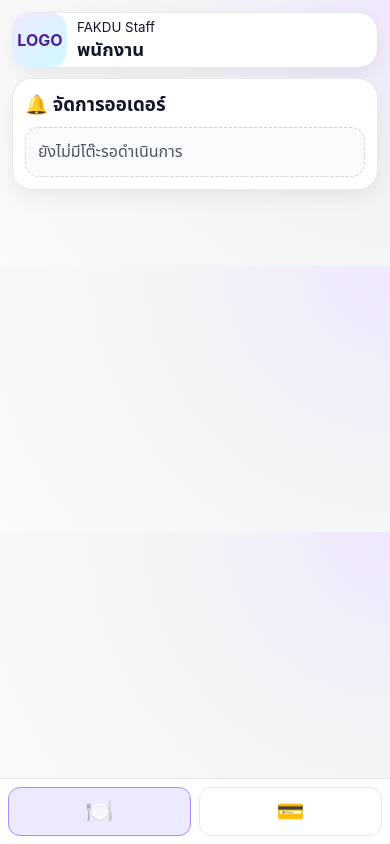
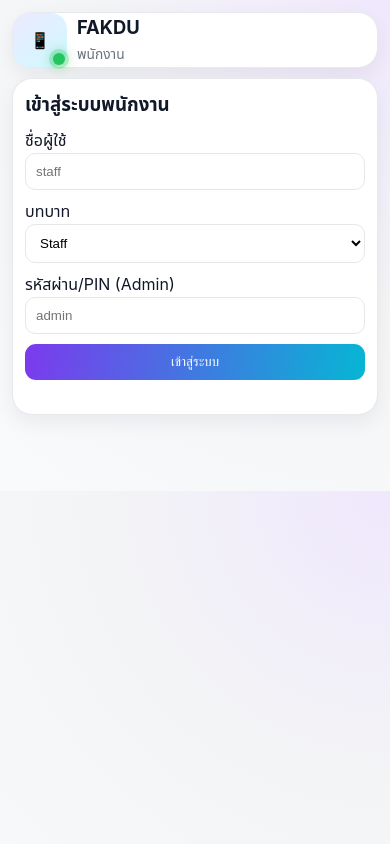
Before and after one commit to kisoga4-commits/pOSPython, a Flask app: page /staff in a window 390 px wide. Run offline with Flask 3, Linux system fonts and the light colour scheme; data comes from the database, SQL or seed files in the repository; parts of the project's set-up code (start-up, migrations or seed data) failed here and were passed over; some libraries are stand-ins or nearby versions.

Commit message:
Refactor to mobile-only UI with staff auth and local-time ordering

```diff
--- a/app.py
+++ b/app.py
@@ -2,7 +2,7 @@ import logging
 import base64
 import io
 import importlib.util
-from datetime import datetime, timezone
+from datetime import datetime
 from collections import defaultdict
 
 from flask import Flask, abort, jsonify, render_template, request
@@ -33,8 +33,8 @@ def run_server() -> None:
     app.run(host="0.0.0.0", port=5000)
 
 
-def utc_now() -> str:
-    return datetime.now(timezone.utc).isoformat()
+def local_now() -> str:
+    return datetime.now().isoformat()
 
 
 @app.route("/")
@@ -70,6 +70,9 @@ def customer_page():
     table_id = request.args.get("table", type=int)
     if table_id is None or table_id < 1:
         abort(400, description="missing_or_invalid_table")
+    db = load_db()
+    if not any(table.get("id") == table_id for table in db.get("tables", [])):
+        abort(404, description="table_not_found")
     local_ip = get_local_ip()
     port = request.environ.get("SERVER_PORT", "5000")
     local_base_url = f"{request.scheme}://{local_ip}:{port}"
@@ -157,8 +160,8 @@ def _create_order(payload: dict) -> dict:
         "target_id": target_id,
         "items": normalized_cart,
         "status": initial_status,
-        "created_at": utc_now(),
-        "updated_at": utc_now(),
+        "created_at": local_now(),
+        "updated_at": local_now(),
         "source": source,
         "note": payload.get("note", ""),
     }
@@ -220,7 +223,7 @@ def _normalize_cart_items(raw_cart: list) -> list:
 
 @app.route("/api/ping", methods=["GET"])
 def api_ping():
-    return jsonify({"status": "ok", "server_time": utc_now()})
+    return jsonify({"status": "ok", "server_time": local_now()})
 
 
 @app.route("/api/sync/pending-orders", methods=["POST"])
@@ -257,7 +260,7 @@ def api_checkout():
     for order in db["orders"]:
         if order["target"] == target and order["target_id"] == target_id and order["status"] != "served":
             order["status"] = "served"
-            order["updated_at"] = utc_now()
+            order["updated_at"] = local_now()
         if order["target"] == target and order["target_id"] == target_id:
             pending_items.extend(order["items"])
 
@@ -269,7 +272,7 @@ def api_checkout():
         "items": pending_items,
         "total": total,
         "payment_method": payment_method,
-        "paid_at": utc_now(),
+        "paid_at": local_now(),
     }
     db["sales"].append(sale_record)
 
@@ -347,7 +350,7 @@ def api_order_item():
                 items[item_index]["addon"] = str(payload.get("addon", "")).strip()
 
         order["items"] = items
-        order["updated_at"] = utc_now()
+        order["updated_at"] = local_now()
 
         if order["target"] == "table" and isinstance(order.get("target_id"), int):
             for table in db["tables"]:
@@ -413,7 +416,7 @@ def api_table_accept():
     for order in db["orders"]:
         if order["target"] == "table" and order["target_id"] == table_id and order["status"] == "new":
             order["status"] = "preparing"
-            order["updated_at"] = utc_now()
+            order["updated_at"] = local_now()
             touched = True
 
     for table in db["tables"]:
@@ -510,7 +513,7 @@ def api_order_status():
     for order in db["orders"]:
         if order["id"] == order_id:
             order["status"] = status
-            order["updated_at"] = utc_now()
+            order["updated_at"] = local_now()
             db = save_db(db)
             return jsonify({"status": "success", "version": db["meta"]["version"]})
     return jsonify({"error": "order not found"}), 404
--- a/db.py
+++ b/db.py
@@ -2,7 +2,7 @@ import json
 import os
 import sqlite3
 from copy import deepcopy
-from datetime import datetime, timezone
+from datetime import datetime
 from threading import Lock
 
 BASE_DIR = os.path.abspath(os.path.dirname(__file__))
@@ -11,7 +11,7 @@ _db_lock = Lock()
 
 
 def now_iso() -> str:
-    return datetime.now(timezone.utc).isoformat()
+    return datetime.now().isoformat()
 
 
 def normalize_table_status(status: str) -> str:
--- a/static/staff.js
+++ b/static/staff.js
@@ -4,6 +4,8 @@ let lastCheckoutIds = new Set();
 let state = { tables: [], orders: [] };
 let serviceMode = 'table';
 const blinkTimers = new Map();
+const STAFF_AUTH_KEY = 'fakdu_staff_auth';
+let authState = null;
 
 const TABLE_STATUS_META = {
   available: { label: 'ว่าง', className: 'status-available' },
@@ -39,7 +41,48 @@ function playCheckoutSound() {
   audio.play().catch(() => {});
 }
 
-function tableCard(table, actions = []) {
+function playCallStaffSound() {
+  const audio = document.getElementById('call-staff-sound');
+  if (!audio) return;
+  audio.currentTime = 0;
+  audio.play().catch(() => {});
+}
+
+function loadAuthState() {
+  try {
+    const raw = localStorage.getItem(STAFF_AUTH_KEY);
+    if (!raw) return null;
+    const parsed = JSON.parse(raw);
+    if (!parsed?.username || !parsed?.role) return null;
+    return parsed;
+  } catch (error) {
+    return null;
+  }
+}
+
+function updateAuthUI() {
+  const loginScreen = document.getElementById('staff-login-screen');
+  const appScreen = document.getElementById('staff-app-screen');
+  const nav = document.getElementById('staff-bottom-nav');
+  const logoutBtn = document.getElementById('staff-logout-btn');
+  const dot = document.getElementById('staff-online-dot');
+  const online = navigator.onLine;
+  dot.classList.toggle('online', online);
+  dot.classList.toggle('offline', !online);
+  if (authState) {
+    loginScreen.classList.add('hidden');
+    appScreen.classList.remove('hidden');
+    nav.classList.remove('hidden');
+    logoutBtn.classList.remove('hidden');
+  } else {
+    loginScreen.classList.remove('hidden');
+    appScreen.classList.add('hidden');
+    nav.classList.add('hidden');
+    logoutBtn.classList.add('hidden');
+  }
+}
+
+function tableCard(table, orders = [], actions = []) {
   const meta = getStatusMeta(table.status);
   const unit = serviceMode === 'queue' ? 'คิว' : 'โต๊ะ';
   const card = document.createElement('div');
@@ -71,6 +114,17 @@ function tableCard(table, actions = []) {
     });
     card.appendChild(actionWrap);
   }
+  if (orders.length) {
+    const orderSummary = document.createElement('div');
+    orderSummary.className = 'table-order-summary';
+    orders.slice(0, 4).forEach((item) => {
+      const hasAddon = Array.isArray(item.addons) ? item.addons.length > 0 : Boolean(item.addon);
+      const row = document.createElement('small');
+      row.innerHTML = `• ${item.name}${hasAddon ? '<span class="addon-flag">➕ Add-on</span>' : ''}`;
+      orderSummary.appendChild(row);
+    });
+    card.appendChild(orderSummary);
+  }
   return card;
 }
 
@@ -101,7 +155,8 @@ function renderCustomerTab() {
         },
       });
     }
-    list.appendChild(tableCard(table, actions));
+    const tableItems = tableOrders.flatMap((order) => order.items || []);
+    list.appendChild(tableCard(table, tableItems, actions));
   });
 }
 
@@ -116,7 +171,10 @@ function renderCheckoutTab() {
   }
 
   checkoutTables.forEach((table) => {
-    list.appendChild(tableCard(table, [{
+    const tableItems = state.orders
+      .filter((order) => order.target === 'table' && order.target_id === table.id && order.status !== 'cancelled')
+      .flatMap((order) => order.items || []);
+    list.appendChild(tableCard(table, tableItems, [{
       label: '💵 ปิดบิลเงินสด',
       className: 'btn-secondary',
       onClick: async () => {
@@ -152,6 +210,7 @@ function bindTabs() {
 }
 
 async function loadLive() {
+  if (!authState) return;
   const data = await api(`/api/staff/live?since=${version}`);
   if (!data.changed) return;
 
@@ -170,6 +229,7 @@ async function loadLive() {
   checkoutNow.forEach((tableId) => {
     if (!lastCheckoutIds.has(tableId)) blinkTableCard(tableId);
   });
+  if (hasNewCheckout) playCallStaffSound();
   lastPendingIds = pendingNow;
   lastCheckoutIds = checkoutNow;
 
@@ -191,7 +251,31 @@ function blinkTableCard(tableId) {
 }
 
 (function init() {
+  authState = loadAuthState();
+  updateAuthUI();
   bindTabs();
-  loadLive();
+  document.getElementById('staff-login-btn').addEventListener('click', () => {
+    const username = document.getElementById('staff-username').value.trim() || 'staff';
+    const role = document.getElementById('staff-role').value;
+    const pin = document.getElementById('staff-pin').value;
+    const message = document.getElementById('staff-login-message');
+    if (role === 'admin' && pin !== 'admin') {
+      message.textContent = 'PIN Admin ไม่ถูกต้อง';
+      return;
+    }
+    authState = { username, role };
+    localStorage.setItem(STAFF_AUTH_KEY, JSON.stringify(authState));
+    message.textContent = '';
+    updateAuthUI();
+    loadLive();
+  });
+  document.getElementById('staff-logout-btn').addEventListener('click', () => {
+    localStorage.removeItem(STAFF_AUTH_KEY);
+    authState = null;
+    updateAuthUI();
+  });
+  window.addEventListener('online', updateAuthUI);
+  window.addEventListener('offline', updateAuthUI);
+  if (authState) loadLive();
   setInterval(loadLive, 2000);
 })();
--- a/static/style.css
+++ b/static/style.css
@@ -35,7 +35,7 @@ h1,h2,h3,h4,p{margin:0}
 .header-icons{display:flex;gap:10px}
 .icon-btn{width:44px;height:44px;border-radius:999px;border:1px solid #ddd6fe;background:#fff;cursor:pointer;font-size:1.08rem;box-shadow:0 6px 14px rgba(124,58,237,.1);transition:.2s}
 .icon-btn:hover{transform:translateY(-1px)}
-.network-dot{width:12px;height:12px;border-radius:999px;display:inline-block;position:absolute;top:6px;left:6px;z-index:2}
+.network-dot{width:12px;height:12px;border-radius:999px;display:inline-block;position:absolute;right:2px;bottom:2px;z-index:2}
 .network-dot.online{background:#22c55e;box-shadow:0 0 0 4px rgba(34,197,94,.25),0 0 14px rgba(34,197,94,.8)}
 .network-dot.offline{background:#ef4444;box-shadow:0 0 0 4px rgba(239,68,68,.22),0 0 14px rgba(239,68,68,.7)}
 
@@ -49,10 +49,12 @@ h1,h2,h3,h4,p{margin:0}
 .head-actions{display:flex;align-items:center;gap:8px}
 .pill{background:#f3f4f6;color:#374151;padding:6px 10px;border-radius:999px;font-size:.82rem}
 
-.split-desktop{display:grid;grid-template-columns:1.2fr .8fr;gap:12px;margin-top:10px;min-height:calc(100vh - 220px)}
+.split-desktop{display:grid;grid-template-columns:1fr;gap:12px;margin-top:10px;min-height:calc(100vh - 220px)}
 .floor-map-area{overflow:auto;padding-right:6px}
 .table-grid{display:grid;grid-template-columns:repeat(auto-fill,minmax(calc(190px * var(--table-scale)),1fr));gap:12px}
 .table-card{border:1px solid #e5e7eb;background:#fff;border-radius:18px;padding:14px;cursor:pointer;text-align:left;transition:.25s;box-shadow:var(--shadow-soft)}
+.table-card.status-pending_order,
+.table-card.status-accepted_order{border:2px solid #fb923c;background:#fff7ed}
 .table-card:hover{transform:translateY(-2px)}
 .table-card.is-selected{outline:2px solid #7c3aed;outline-offset:2px}
 .table-card.is-ordering{background:linear-gradient(180deg,#f5f3ff,#ffffff);border-color:#a78bfa}
@@ -94,7 +96,7 @@ input,select{width:100%;padding:10px;border-radius:10px;border:1px solid var(--l
 .order-total{font-weight:700;margin-top:8px}
 .muted{color:var(--muted);font-size:.9rem;margin:6px 0}
 
-.cashier-layout{display:grid;grid-template-columns:.9fr 1.1fr;gap:10px}
+.cashier-layout{display:grid;grid-template-columns:1fr;gap:10px}
 .cashier-detail,.panel-block{border:1px solid var(--line);border-radius:14px;padding:12px;background:#fff}
 .system-check-card{background:linear-gradient(145deg,#ffffff,#f5f3ff 60%,#ecfeff);border:1px solid #ddd6fe;box-shadow:0 16px 30px rgba(79,70,229,.09)}
 .system-check-head{display:flex;justify-content:space-between;align-items:center;gap:10px;flex-wrap:wrap}
@@ -109,7 +111,7 @@ input,select{width:100%;padding:10px;border-radius:10px;border:1px solid var(--l
 .system-check-item strong{font-size:.95rem;word-break:break-word}
 .system-server-online{color:#166534}
 .system-server-offline{color:#b91c1c}
-.menu-form,.manage-row,.form-grid{display:grid;grid-template-columns:repeat(4,1fr);gap:8px;margin-top:8px}
+.menu-form,.manage-row,.form-grid{display:grid;grid-template-columns:1fr;gap:8px;margin-top:8px}
 .subtabs{display:flex;gap:6px;margin-top:10px;flex-wrap:wrap}
 .subtab{border:1px solid var(--line);background:#fff;border-radius:999px;padding:7px 12px;cursor:pointer}
 .subtab.is-active{background:#faf5ff;border-color:#c4b5fd;color:#5b21b6}
@@ -171,31 +173,28 @@ input,select{width:100%;padding:10px;border-radius:10px;border:1px solid var(--l
 .seg-btn.is-active{background:#eef2ff;color:#3730a3}
 .menu-btn{border:1px solid var(--line);background:#fff;padding:9px;border-radius:10px;text-align:left}
 
-@media (max-width:980px){
 .tab-bar{grid-template-columns:repeat(2,1fr)}
-  .split-desktop,.cashier-layout,.menu-form,.manage-row,.form-grid{grid-template-columns:1fr}
 .cart-sidebar{position:relative;max-height:none;top:auto}
 .system-check-grid{grid-template-columns:1fr}
-}
 
 .clean-table-grid .table-card small{color:#4b5563;line-height:1.45;display:block;min-height:38px}
 .table-total{margin-top:8px;font-weight:700;color:#4c1d95}
 .large-thumb .menu-choice-thumb{height:120px;font-size:.9rem}
 .wide-modal{max-width:1100px}
-.two-col-layout{grid-template-columns:1fr 1fr}
+.two-col-layout{grid-template-columns:1fr}
 .checkout-symbol-grid{display:grid;grid-template-columns:repeat(auto-fit,minmax(320px,1fr));gap:14px;margin-top:14px}
 .checkout-card{display:grid;gap:8px;text-align:left;padding:20px;min-height:190px;border-radius:18px;box-shadow:0 12px 24px rgba(15,23,42,.08)}
 .checkout-card .checkout-items{font-size:.92rem;color:#374151;line-height:1.4}
 .checkout-card .checkout-title{font-size:1.25rem}
 .menu-config-row{grid-template-columns:1fr 1fr auto}
-.extended-form{grid-template-columns:repeat(5,minmax(0,1fr))}
+.extended-form{grid-template-columns:1fr}
 .menu-image-preview{max-width:150px;max-height:150px;margin-top:10px;border:1px solid var(--line);border-radius:12px;display:block}
 .menu-admin-row{display:flex;justify-content:space-between;align-items:center;gap:12px}
 .menu-admin-meta{display:flex;gap:10px;align-items:center}
-.sales-overview-grid{display:grid;grid-template-columns:repeat(6,minmax(0,1fr));gap:10px;margin-top:10px}
+.sales-overview-grid{display:grid;grid-template-columns:repeat(2,minmax(0,1fr));gap:10px;margin-top:10px}
 .sales-range-row{display:grid;grid-template-columns:1fr 1fr auto;gap:10px;align-items:center}
 .sales-dashboard-head{display:grid;gap:10px}
-.sales-body-grid{display:grid;grid-template-columns:1.2fr .8fr;gap:12px;margin-top:12px}
+.sales-body-grid{display:grid;grid-template-columns:1fr;gap:12px;margin-top:12px}
 .sales-panel{border:1px solid var(--line);border-radius:14px;padding:12px;background:#fff}
 .sales-kpi{border:1px solid #eef2ff;background:linear-gradient(180deg,#fff,#f8fafc)}
 .sales-kpi.total{background:linear-gradient(140deg,#ede9fe,#cffafe)}
@@ -214,9 +213,7 @@ input,select{width:100%;padding:10px;border-radius:10px;border:1px solid var(--l
 .table-picker{display:grid;grid-template-columns:repeat(auto-fit,minmax(120px,1fr));gap:10px}
 .table-picker.horizontal-picker{display:flex}
 
-@media (max-width:980px){
-  .two-col-layout,.extended-form,.menu-config-row{grid-template-columns:1fr}
-}
+.menu-config-row{grid-template-columns:1fr}
 
 /* 2026 responsive split layout refresh */
 .desktop-shell{font-size:17px}
@@ -272,12 +269,10 @@ input,select{width:100%;padding:10px;border-radius:10px;border:1px solid var(--l
 .addon-check-item{display:flex;align-items:center;gap:8px}
 .addon-check-item input{width:auto}
 
-@media (max-width:768px){
 .app-shell.desktop-shell{padding:8px}
 .desktop-shell .tab-bar{grid-template-columns:repeat(2,1fr)}
 .staff-split-layout{grid-template-columns:1fr}
 .staff-cart-pane{position:relative;top:auto}
-}
 
 
 .toggle-row{display:flex;align-items:center;gap:12px;margin-bottom:12px;font-weight:600}
@@ -287,10 +282,15 @@ input,select{width:100%;padding:10px;border-radius:10px;border:1px solid var(--l
 .toggle-row input:checked + .toggle-slider{background:#34d399}
 .toggle-row input:checked + .toggle-slider:before{transform:translateX(24px)}
 
-@media (max-width:980px){
 .sales-overview-grid{grid-template-columns:repeat(2,1fr)}
 .sales-body-grid{grid-template-columns:1fr}
-}
+
+.staff-login-screen{margin-top:10px}
+.login-form{display:grid;gap:10px;margin-top:10px}
+.logout-btn{margin-left:auto}
+.brand-copy{display:grid;gap:2px}
+.table-order-summary{margin-top:8px;display:grid;gap:4px}
+.addon-flag{display:inline-flex;background:#fde68a;color:#92400e;border-radius:999px;padding:2px 6px;font-size:.72rem;font-weight:700;margin-left:6px}
 
 .bill-modal-card{max-width:620px}
 .bill-items-clean{max-height:220px;overflow:auto;padding:8px;border-radius:14px;background:#f8fafc;border:1px solid #e5e7eb}
--- a/templates/staff.html
+++ b/templates/staff.html
@@ -10,37 +10,65 @@
   <main class="mobile-shell staff-shell">
     <header class="mobile-header">
       <div class="brand-zone">
-        <div class="logo-slot">LOGO</div>
-        <div>
-          <small class="on-dark">FAKDU Staff</small>
-          <h1 class="mobile-title">พนักงาน</h1>
+        <div class="logo-wrap">
+          <div class="logo-slot">📱</div>
+          <span id="staff-online-dot" class="network-dot online" title="Online"></span>
+        </div>
+        <div class="brand-copy">
+          <h1 class="mobile-title">FAKDU</h1>
+          <small class="mobile-subtitle">พนักงาน</small>
         </div>
       </div>
+      <button id="staff-logout-btn" class="btn-soft logout-btn hidden" type="button">🚪 Logout</button>
     </header>
 
-    <section class="mobile-content staff-mobile">
+    <section id="staff-login-screen" class="mobile-panel staff-login-screen">
+      <h3>เข้าสู่ระบบพนักงาน</h3>
+      <div class="login-form">
+        <label>
+          ชื่อผู้ใช้
+          <input id="staff-username" type="text" placeholder="staff" />
+        </label>
+        <label>
+          บทบาท
+          <select id="staff-role">
+            <option value="staff">Staff</option>
+            <option value="admin">Admin</option>
+          </select>
+        </label>
+        <label>
+          รหัสผ่าน/PIN (Admin)
+          <input id="staff-pin" type="password" placeholder="admin" />
+        </label>
+        <button id="staff-login-btn" class="btn-primary" type="button">เข้าสู่ระบบ</button>
+        <p id="staff-login-message" class="muted"></p>
+      </div>
+    </section>
+
+    <section id="staff-app-screen" class="mobile-content staff-mobile hidden">
       <section id="staff-tab-customer" class="mobile-panel">
         <div class="section-head">
-          <h3>🔔 จัดการออเดอร์</h3>
+          <h3>🔔 ลูกค้า (Tables)</h3>
         </div>
         <div id="staff-customer-list" class="order-list"></div>
       </section>
 
       <section id="staff-tab-checkout" class="mobile-panel hidden">
         <div class="section-head">
-          <h3>🧾 เช็คบิล</h3>
+          <h3>🧾 เช็คบิล (Billing)</h3>
         </div>
         <div id="staff-checkout-list" class="order-list"></div>
       </section>
     </section>
 
-    <nav class="staff-bottom-nav">
-      <button class="staff-nav-btn is-active" data-staff-tab="customer" type="button">🍽️</button>
-      <button class="staff-nav-btn" data-staff-tab="checkout" type="button">💳</button>
+    <nav id="staff-bottom-nav" class="staff-bottom-nav hidden">
+      <button class="staff-nav-btn is-active" data-staff-tab="customer" type="button">ลูกค้า</button>
+      <button class="staff-nav-btn" data-staff-tab="checkout" type="button">เช็คบิล</button>
     </nav>
   </main>
   <audio id="new-order-sound" src="{{ url_for('static', filename='sounds/new_order.mp3') }}"></audio>
   <audio id="checkout-request-sound" src="{{ url_for('static', filename='sounds/checkout.mp3') }}"></audio>
+  <audio id="call-staff-sound" src="{{ url_for('static', filename='sounds/warning.mp3') }}"></audio>
   <script src="{{ url_for('static', filename='staff.js') }}?v={{ asset_version }}"></script>
 </body>
 </html>
```
Also changed, not shown: static/customer.js (+8 -1 lines), templates/customer.html (+7 -4 lines). Lines whose indentation alone changed are shown as unchanged.
